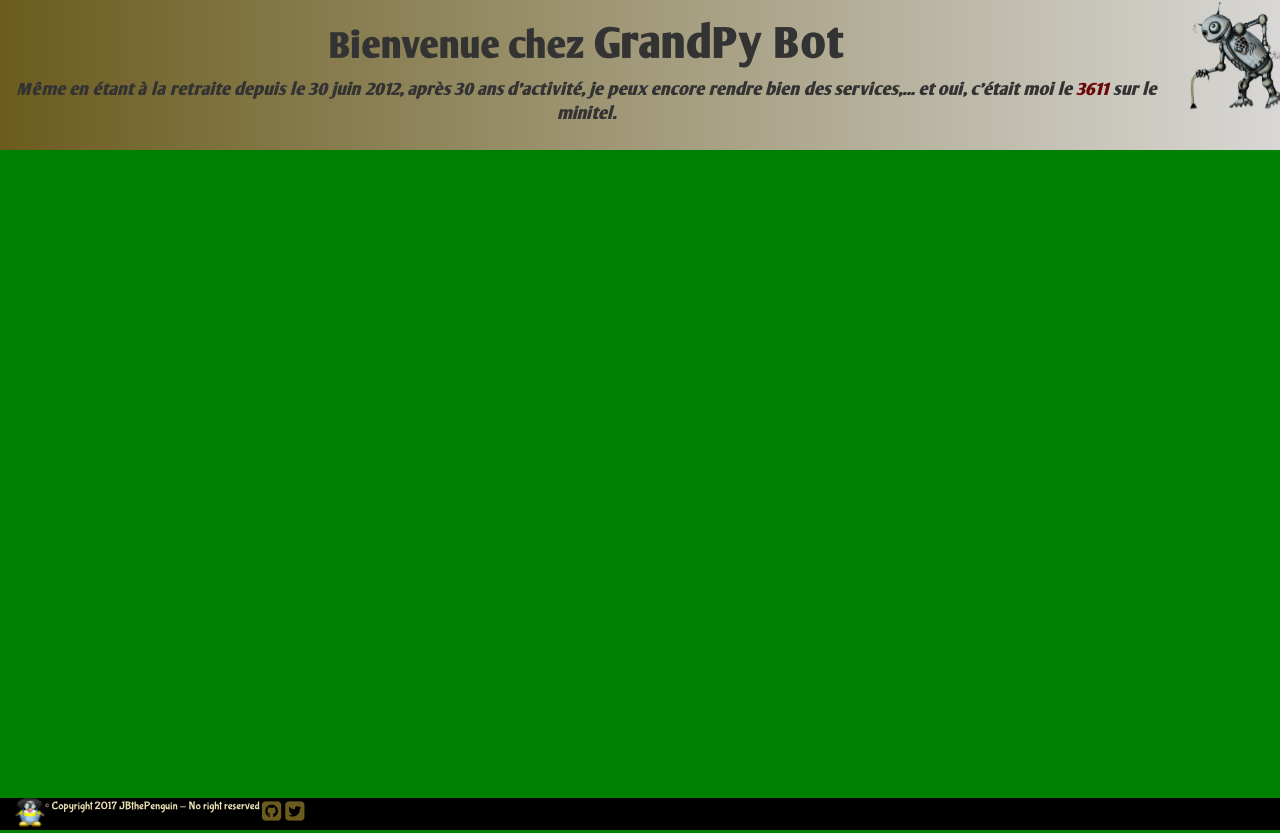
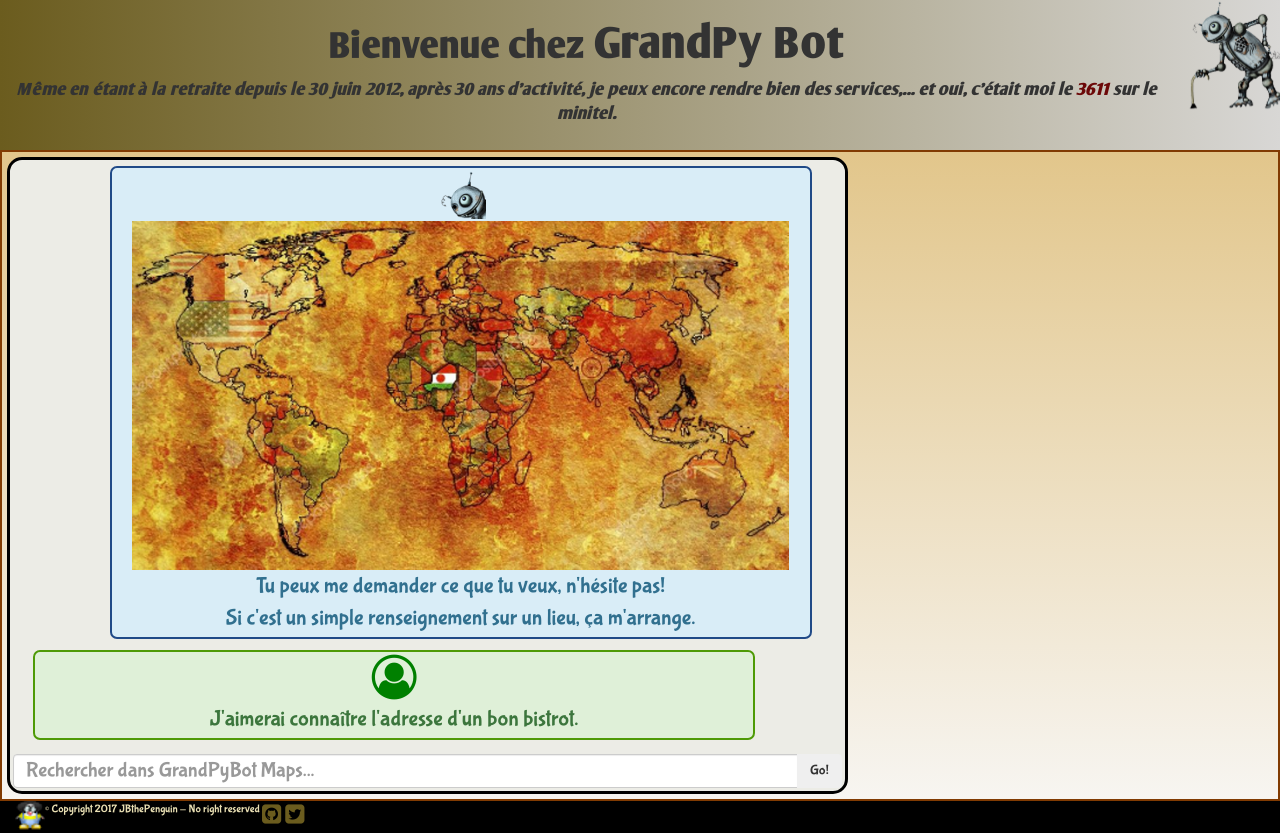
Before and after one commit to JBthePenguin/grandpybot, a Flask app: page / in a window 1280 px wide. Run offline with Flask 2, Linux system fonts and the light colour scheme; some libraries are stand-ins or nearby versions.

Commit message:
Add left side in main, dialog box with msg for user and gpb

```diff
--- a/gpbapp/static/css/styles.css
+++ b/gpbapp/static/css/styles.css
@@ -64,9 +64,74 @@ header {
 }
 
 /*MAIN*/
+
 main {
-    background-color: green;
     min-height: 81%;
+    border: 2px solid #813B02;
+    background: linear-gradient(0deg, #F7F5F1, #E2C68B);
+    font-family: 'bubblegum' , 'Arial', sans-serif;
+}
+
+
+/*DIALOG BOX*/
+
+
+#left_part {
+    padding: 5px;
+}
+
+#dialog_box {
+    min-height: 100%;
+    margin: auto;
+    border: 3px solid black;
+    border-radius: 15px;
+    background-color: #ECECE6;
+}
+
+.dialog-area {
+    margin: auto;
+    padding: 3px;
+    font-size: 1.6em;
+}
+
+.msg_gpd, .msg_user {
+    margin: auto;
+    padding: 5px;
+}
+
+.msg_gpb .card {
+    border: 2px solid #204A87;
+}
+
+.msg_user .card {
+    border: 2px solid #4E9A06;
+}
+
+.card{
+    margin-left: auto;
+    margin-right: auto;
+    margin-top: 3px;
+    margin-bottom: 3px;
+    padding: 3px;
+    border-radius: 7px;
+}
+
+.card_img {
+    max-width: 95%;
+    margin-top: 2px;
+}
+
+.input-area {
+    padding: 3px;
+    border-radius: 15px;
+}
+
+.form-control{
+    font-size: 1.5em;
+}
+
+.fa-user-circle-o {
+    color: green;
 }
 
 
--- a/gpbapp/templates/base.html
+++ b/gpbapp/templates/base.html
@@ -37,6 +37,13 @@
             </div>
         </header>
         <main class="row">
+            <div id="left_part" class="col-md-8">
+                <div id="dialog_box" class="container-fluid">
+                    {% block dialog_box %}{% endblock %}
+                </div>
+            </div>
+            <div id="right_part" class="col-md-4">
+            </div>
         </main>
         <footer class="row">
             <div class="col-md-12">
--- a/gpbapp/templates/index.html
+++ b/gpbapp/templates/index.html
@@ -1,7 +1,27 @@
 {% extends 'base.html' %}
 
-{% block content %}
-<div class="text-center panel">
-    <h2>I'm a block </h2>
+{% block dialog_box %}
+<div class="dialog-area row">
+    <div class="msg_gpb col-md-11 col-md-offset-1 container-fluid">
+        <div class="card alert alert-info text-center">
+            <img src="{{ url_for('static', filename='img/gpb_img.png') }}"><br />
+            <img class="card_img" src="{{ url_for('static', filename='img/map_world.png') }}" alt="map world">
+            <p>Tu peux me demander ce que tu veux, n'hésite pas!<br />Si c'est un simple renseignement sur un lieu, ça m'arrange.</p>
+        </div>
+    </div>
+    <div class="msg_user col-md-11 container-fluid">
+        <div class="card alert alert-success text-center">
+            <i class="fa fa-user-circle-o fa-2x"></i>
+            <p>J'aimerai connaître l'adresse d'un bon bistrot.</p>
+        </div>
+    </div>
+</div>
+<div class="input-area row">
+    <div class="text-bar input-group col-md-12">
+        <input id="input_dialog" type="text" class="form-control" placeholder="Rechercher dans GrandPyBot Maps...">
+        <span class="input-group-btn">
+            <button id="btn_dialog" class="btn btn-secondary" type="button">Go!</button>
+        </span>
+    </div>
 </div>
 {% endblock %}
```
Also changed, not shown: gpbapp/static/img/gpb_img.png (added), gpbapp/static/img/map_world.png (added).
